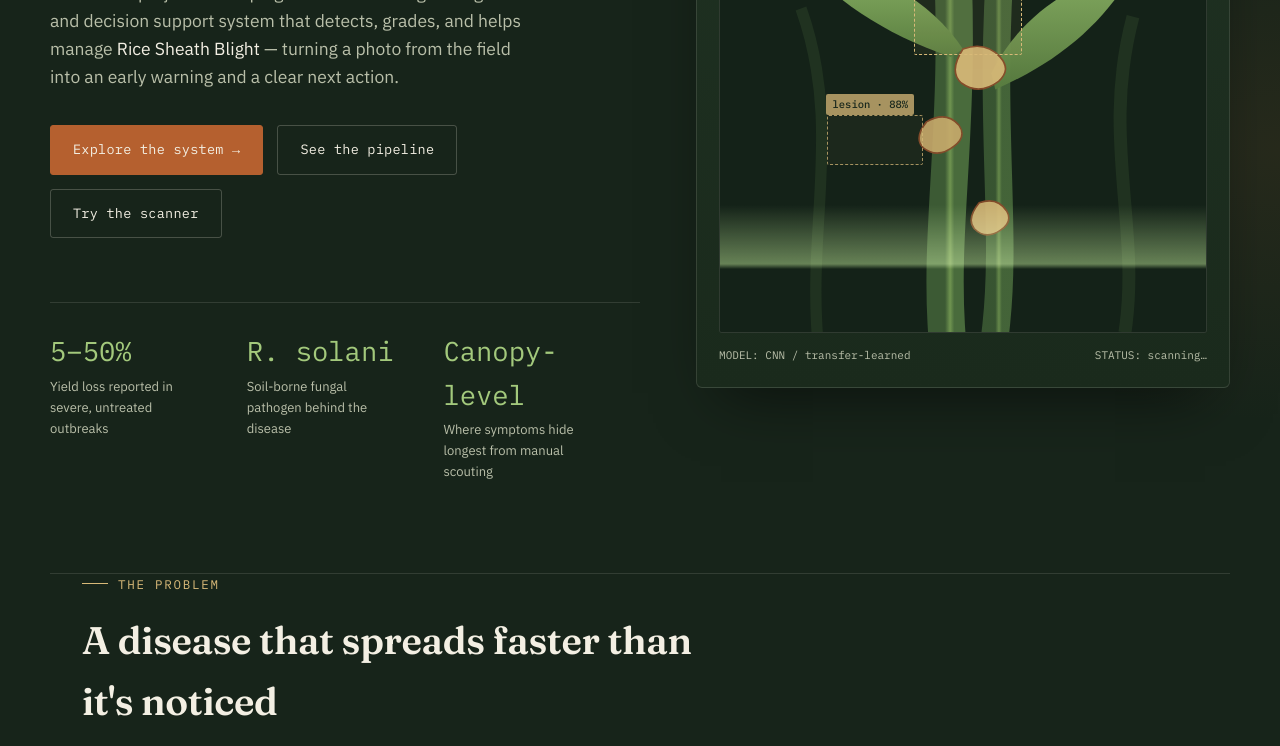
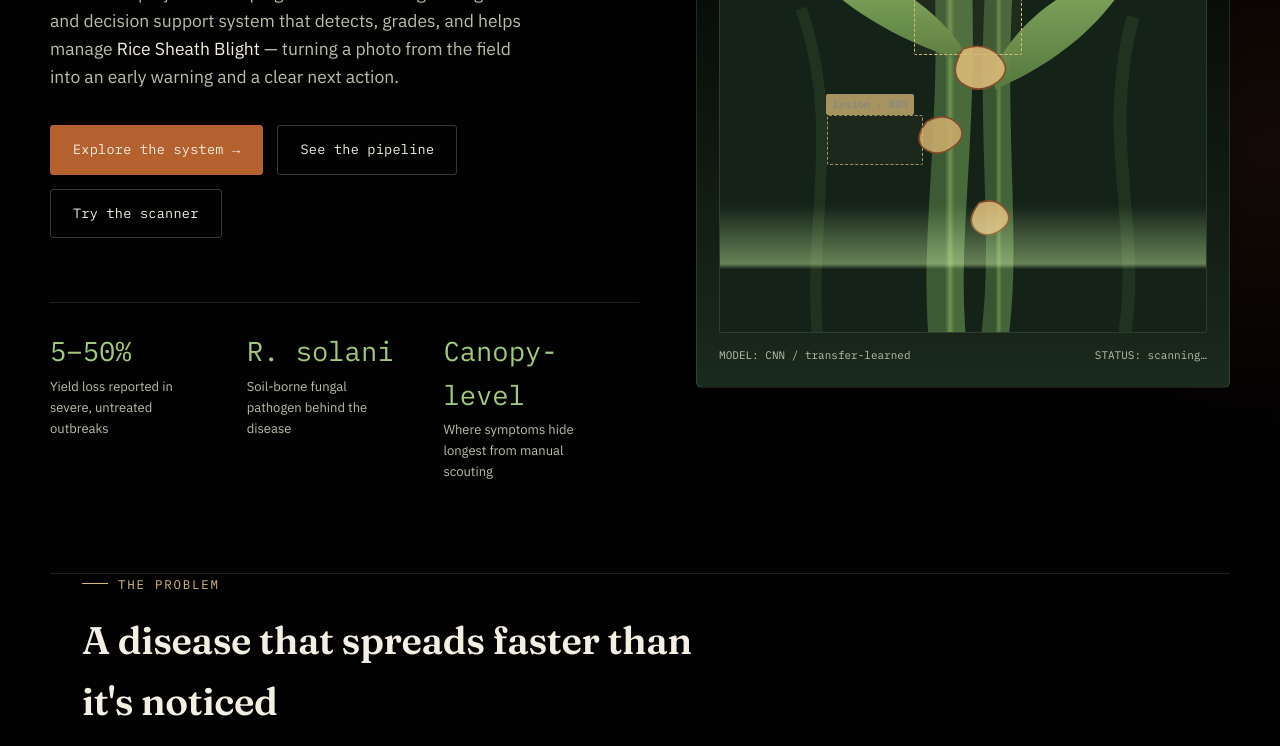
Before and after one commit to aaronhermosa60-ai/RSB-VISION-EVENT-DRIVEN, a plain HTML site: page index.html in a window 1280 px wide. Shown: the part 440-1186 px from the top of the page. Drawn offline with Linux system fonts and the light colour scheme.

Commit message:
Update index.html

```diff
--- a/index.html
+++ b/index.html
@@ -8,9 +8,9 @@
 @import url('https://fonts.googleapis.com/css2?family=Fraunces:opsz,wght@9..144,400;9..144,500;9..144,600;9..144,700&family=IBM+Plex+Sans:wght@400;500;600&family=IBM+Plex+Mono:wght@400;500&display=swap');
 
 :root{
-  --bg: #17241a;
-  --bg-panel: #1f3122;
-  --bg-panel-2: #28402a;
+  --bg: #030202;
+  --bg-panel: #000000;
+  --bg-panel-2: #a0a0a0;
   --green: #7fa35c;
   --green-bright: #a3c97c;
   --tan: #d8b978;
@@ -175,7 +175,7 @@ h1 em{ font-style: italic; color: var(--green-bright); font-weight: 500; }
 }
 .box .tag{
   position:absolute; top:-22px; left:-1.5px;
-  background: var(--tan); color: #1b2a1e;
+  background: var(--tan); color: #a8a8a8;
   font-family: var(--font-mono); font-size: 10.5px; font-weight:500;
   padding: 2px 6px; white-space:nowrap; border-radius:2px;
 }
```
